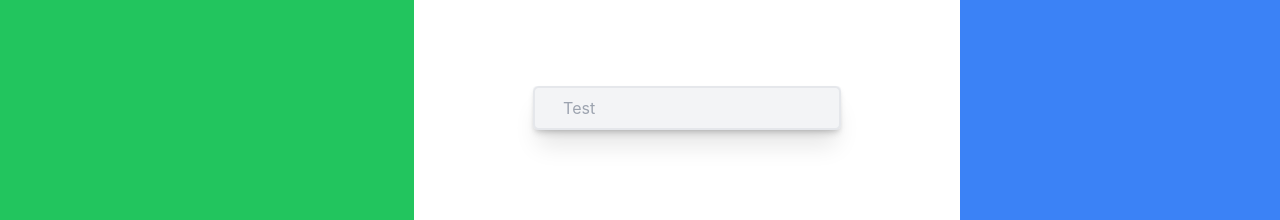
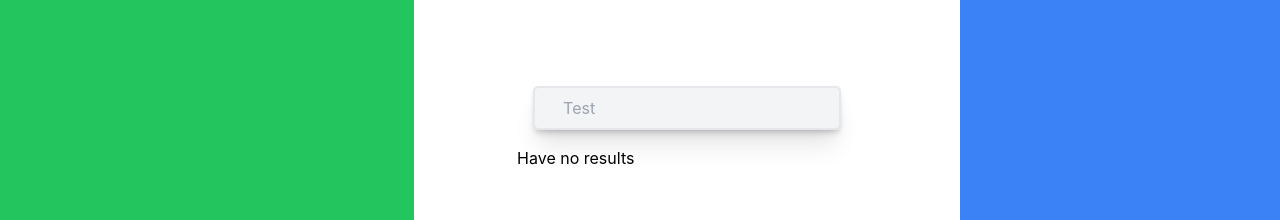
Before and after one commit to Michael-Robertson2/PrimaryKeys-P2-Frontend, a React (Create React App) app in the folder my-app/: page /tenor in a window 1280 px wide. Shown: the part 213-433 px from the top of the page. Built offline with nearby package versions, Linux system fonts and the light colour scheme.

Commit message:
complete basic tenor search

```diff
--- a/my-app/src/components/TenorSearch.tsx
+++ b/my-app/src/components/TenorSearch.tsx
@@ -1,10 +1,14 @@
 import axios from 'axios';
 
-import { useState } from "react";
+import { useState, useEffect } from "react";
 
 function TenorSearch () {
     const [searchTerm, setSearchTerm] = useState<string>("");
     const [searchResults, setSearchResults] = useState<[]>([]);
+
+    useEffect(() => {
+        console.log(searchResults.length);
+    }, [searchResults]);
 
     async function executingSearch(term: string) {
         const apikey = "AIzaSyDWFvFcdJM08ooKmAx6d2s_Lkem53DNyJA";
@@ -15,22 +19,44 @@ function TenorSearch () {
                          + "&key=" + apikey + "&client_key=" + clientkey + "&limit=" + limit;
 
         await axios.get(search_url)
-        .then((response) => console.log(response.data.results))
+        .then((response) => setSearchResults(response.data.results))
         .catch((error) => console.log(error));
     }
 
     function searchTenor(s: string) {
+        if (s.length == 0) {
+            setSearchResults([]);
+        } else {
             setSearchTerm(s);
             executingSearch(s);
             console.log(searchResults);
         }
+    }
+
+    function displayResults(results : []) {
+        if (results.length > 0) {
+            for (var result of results) {
+                var url = result["media_formats"]["gifpreview"]["url"];
+                console.log(url);
+                return <div><img src={ url } /></div>
+            }
+
+            const processed_result = <div>hasResult</div>;
+            return processed_result;
+        }
+
+        return <div> Have no results</div>
+    }
 
     return (
+        <div>
             <div className="flex rounded bg-gray-100 shadow-md m-4" >
                 <input className="bg-gray-100 shadow-xl rounded-md px-7 py-2 border-2"
                     placeholder="Test"
                     onChange = {(e) => searchTenor(e.target.value)}/>
             </div>
+            { displayResults(searchResults) }
+        </div>
     )
 }
 
```
Lines whose indentation alone changed are shown as unchanged.
